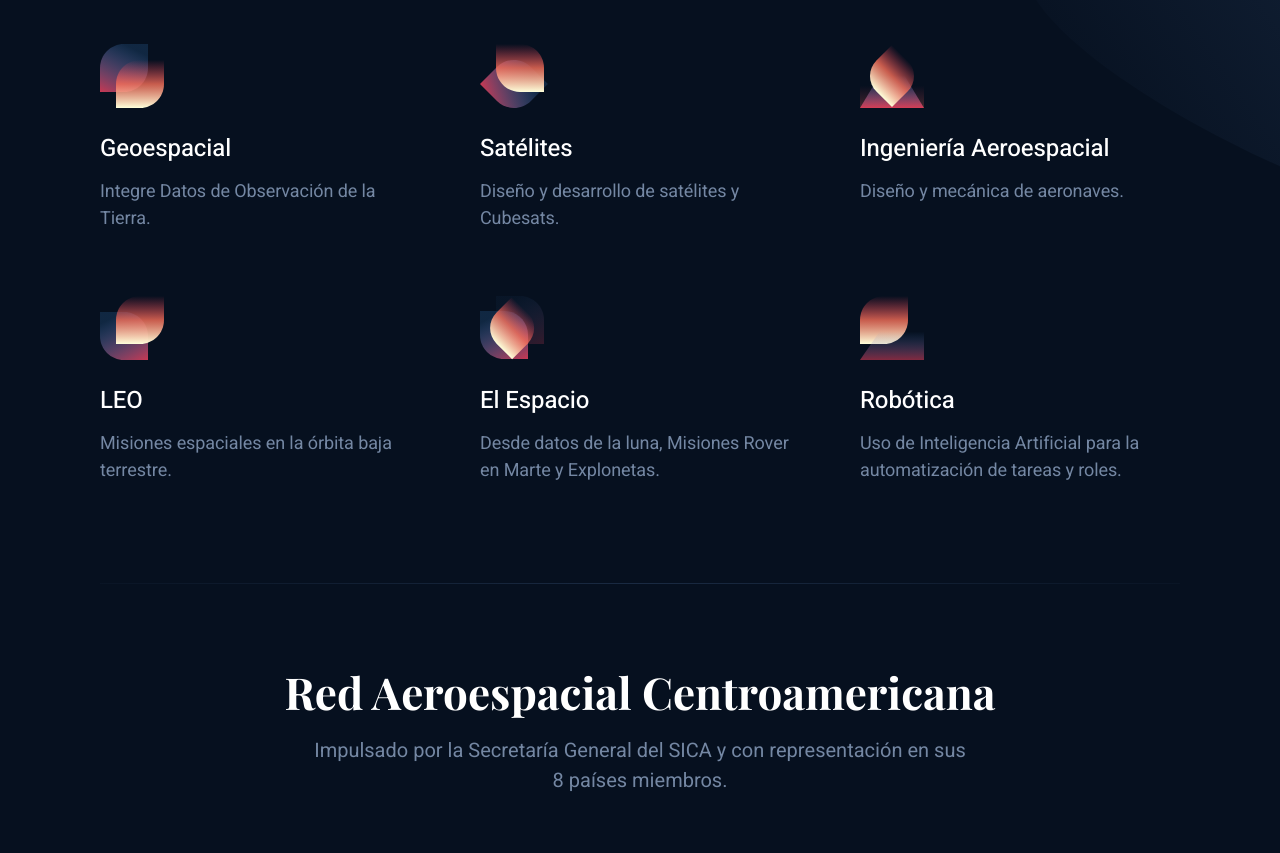
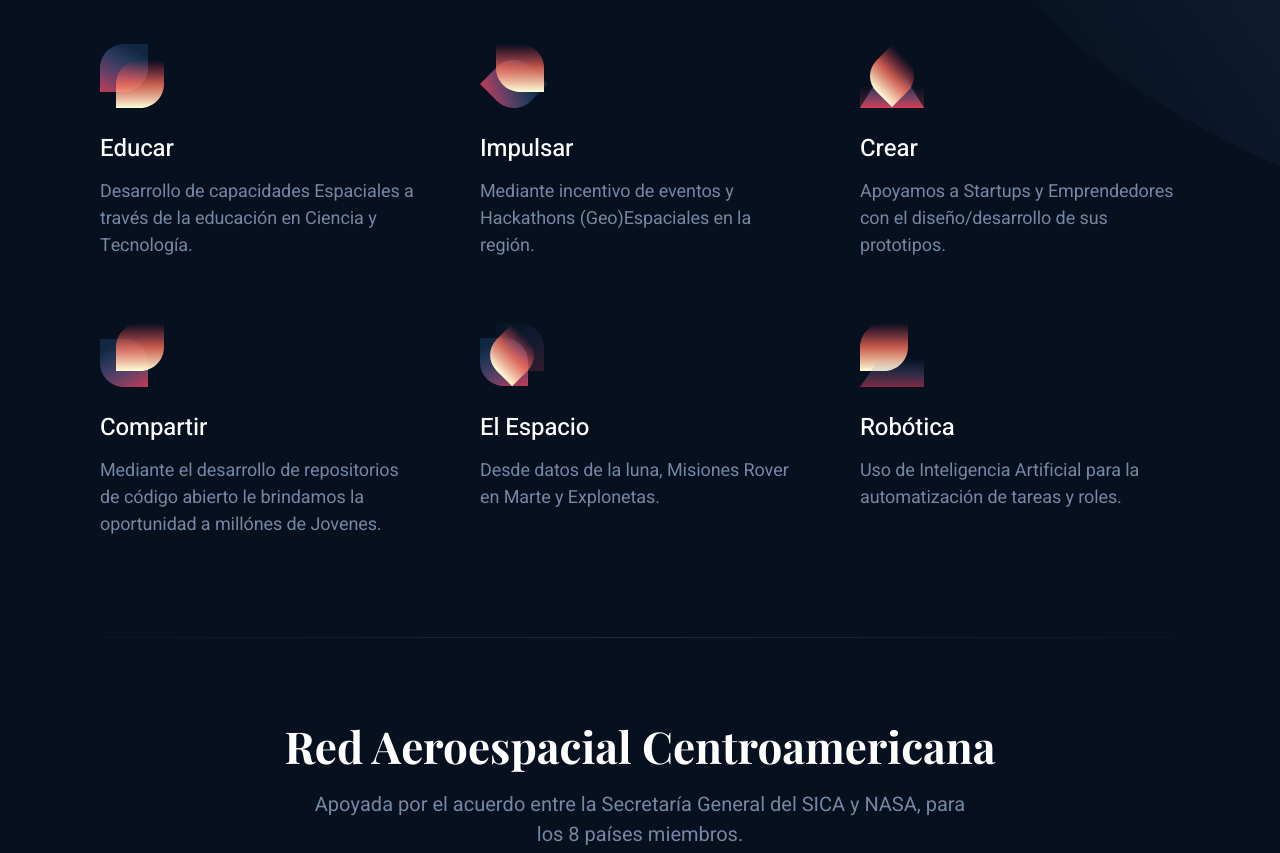
Before and after one commit to aibotsacademy/RAC, a plain HTML site: page index.html in a window 1280 px wide. Shown: the part 1020-1873 px from the top of the page. Drawn offline with nearby package versions, Linux system fonts and the light colour scheme.

Commit message:
Update index.html

```diff
--- a/index.html
+++ b/index.html
@@ -161,8 +161,8 @@
 										    </g>
 										</svg>
                                     </div>
-                                    <h3 class="feature-title mt-24">Geoespacial</h3>
-                                    <p class="text-sm mb-0">Integre Datos de Observación de la Tierra.</p>
+                                    <h3 class="feature-title mt-24">Educar</h3>
+                                    <p class="text-sm mb-0">Desarrollo de capacidades Espaciales a través de la educación en Ciencia y Tecnología.</p>
                                 </div>
                             </div>
 							<div class="feature is-revealing">
@@ -186,8 +186,8 @@
 										    </g>
 										</svg>
                                     </div>
-                                    <h3 class="feature-title mt-24">Satélites</h3>
-                                    <p class="text-sm mb-0">Diseño y desarrollo de satélites y Cubesats.</p>
+                                    <h3 class="feature-title mt-24">Impulsar</h3>
+                                    <p class="text-sm mb-0">Mediante incentivo de eventos y Hackathons (Geo)Espaciales en la región. </p>
                                 </div>
                             </div>
                             <div class="feature is-revealing">
@@ -216,8 +216,8 @@
 										    </g>
 										</svg>
                                     </div>
-                                    <h3 class="feature-title mt-24">Ingeniería Aeroespacial</h3>
-                                    <p class="text-sm mb-0">Diseño y mecánica de aeronaves.</p>
+                                    <h3 class="feature-title mt-24">Crear</h3>
+                                    <p class="text-sm mb-0">Apoyamos a Startups y Emprendedores con el diseño/desarrollo de sus prototipos.</p>
                                 </div>
                             </div>
                             <div class="feature is-revealing">
@@ -241,8 +241,8 @@
 										    </g>
 										</svg>
                                     </div>
-                                    <h3 class="feature-title mt-24">LEO</h3>
-                                    <p class="text-sm mb-0">Misiones espaciales en la órbita baja terrestre.</p>
+                                    <h3 class="feature-title mt-24">Compartir</h3>
+                                    <p class="text-sm mb-0">Mediante el desarrollo de repositorios de código abierto le brindamos la oportunidad a millónes de Jovenes.</p>
                                 </div>
                             </div>
 							<div class="feature is-revealing">
@@ -306,9 +306,9 @@
                     <div class="media-inner section-inner">
                         <div class="media-header text-center">
                             <h2 class="section-title mt-0">Red Aeroespacial Centroamericana</h2>
-                            <p class="section-paragraph mb-0">Impulsado por la Secretaría General del SICA y con representación en sus 8 países miembros.</p>
+                            <p class="section-paragraph mb-0">Apoyada por el acuerdo entre la Secretaría General del SICA y NASA, para los 8 países miembros.</p>
                         </div>
-						<iframe align="center" width="100%" height="315" src="https://www.youtube.com/embed/zrZKEXU1nQQ" frameborder="0" allow="accelerometer; autoplay; clipboard-write; encrypted-media; gyroscope; picture-in-picture" allowfullscreen></iframe>
+						<iframe align="center" width="100%" height="315" src="https://www.youtube.com/embed/TBR6vDoz0XQ&t=102s?&autoplay=1" frameborder="1px" allow="accelerometer; autoplay; clipboard-write; encrypted-media; gyroscope; picture-in-picture" allowfullscreen></iframe>
             </section>
 
 			<section class="newsletter section">
```
